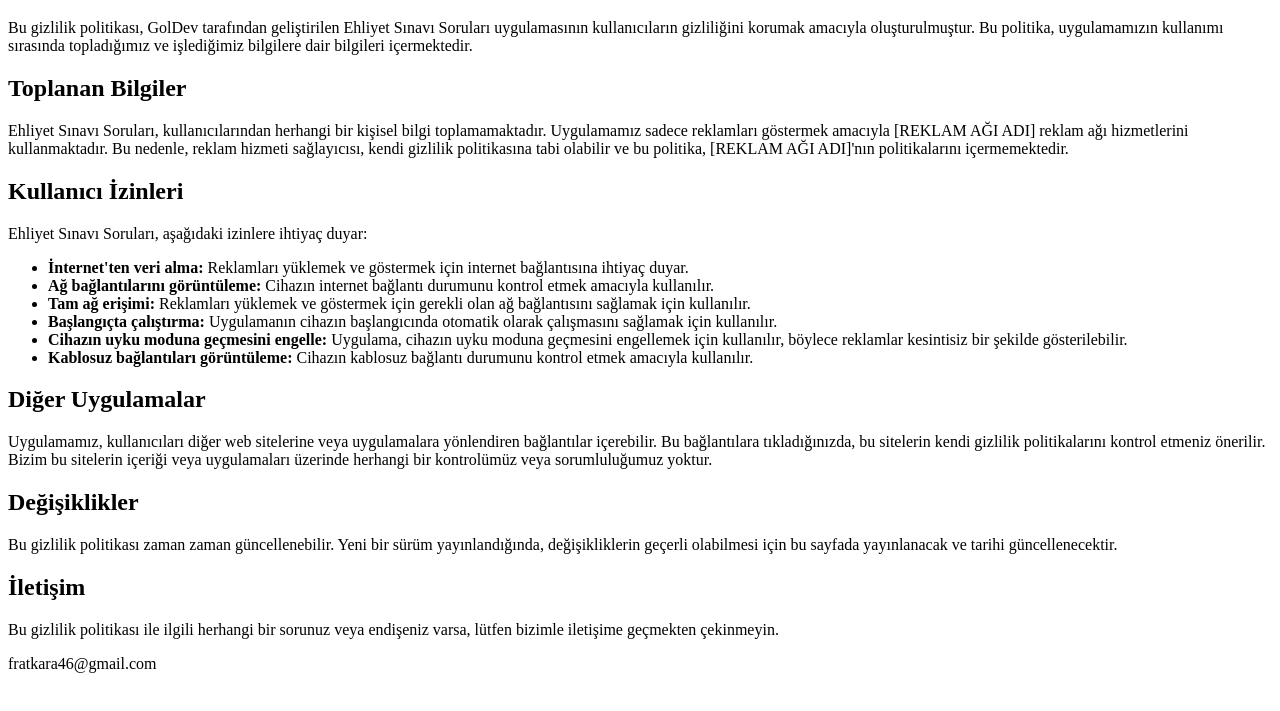
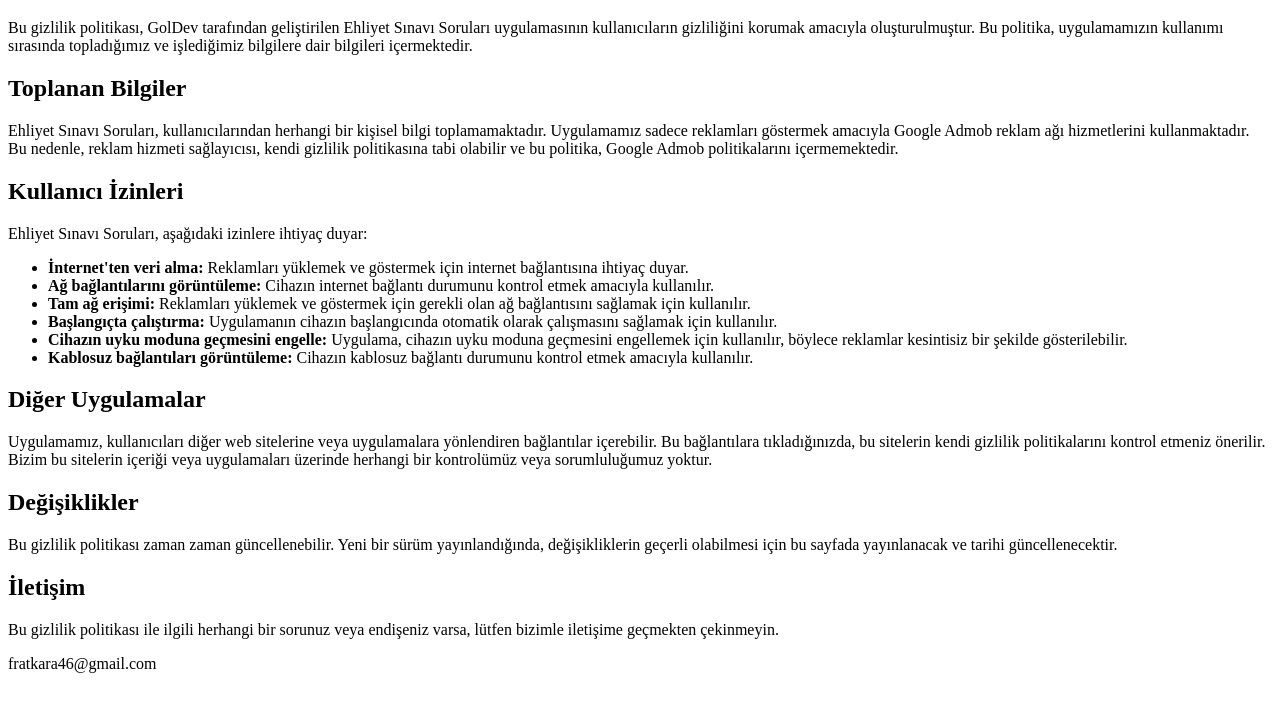
Before and after one commit to firatkara1/privacy.github.io, a plain HTML site: page index.html in a window 1280 px wide. Shown: the part 61-772 px from the top of the page. Drawn offline with Linux system fonts and the light colour scheme.

Commit message:
Update index.html

```diff
--- a/index.html
+++ b/index.html
@@ -15,7 +15,7 @@
 
     <h2>Toplanan Bilgiler</h2>
 
-    <p>Ehliyet Sınavı Soruları, kullanıcılarından herhangi bir kişisel bilgi toplamamaktadır. Uygulamamız sadece reklamları göstermek amacıyla [REKLAM AĞI ADI] reklam ağı hizmetlerini kullanmaktadır. Bu nedenle, reklam hizmeti sağlayıcısı, kendi gizlilik politikasına tabi olabilir ve bu politika, [REKLAM AĞI ADI]'nın politikalarını içermemektedir.</p>
+    <p>Ehliyet Sınavı Soruları, kullanıcılarından herhangi bir kişisel bilgi toplamamaktadır. Uygulamamız sadece reklamları göstermek amacıyla  Google Admob reklam ağı hizmetlerini kullanmaktadır. Bu nedenle, reklam hizmeti sağlayıcısı, kendi gizlilik politikasına tabi olabilir ve bu politika, Google Admob politikalarını içermemektedir.</p>
 
     <h2>Kullanıcı İzinleri</h2>
 
```
